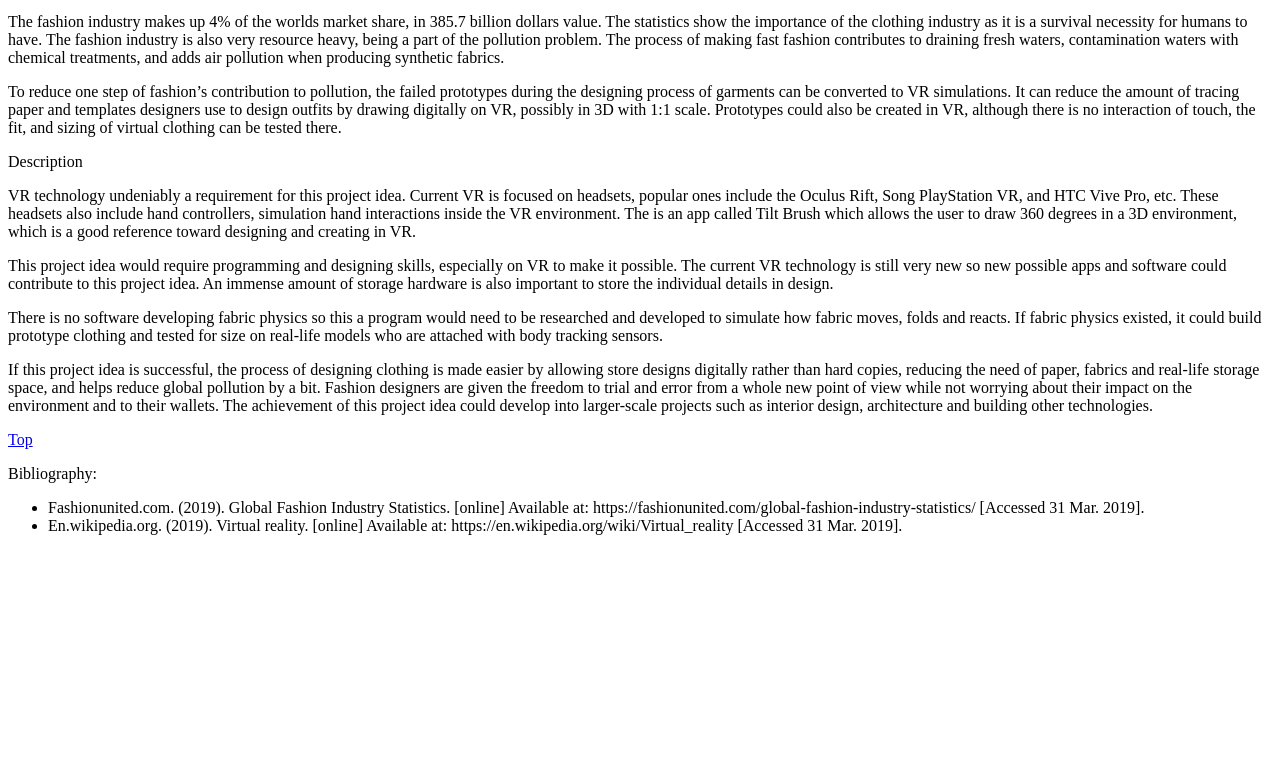
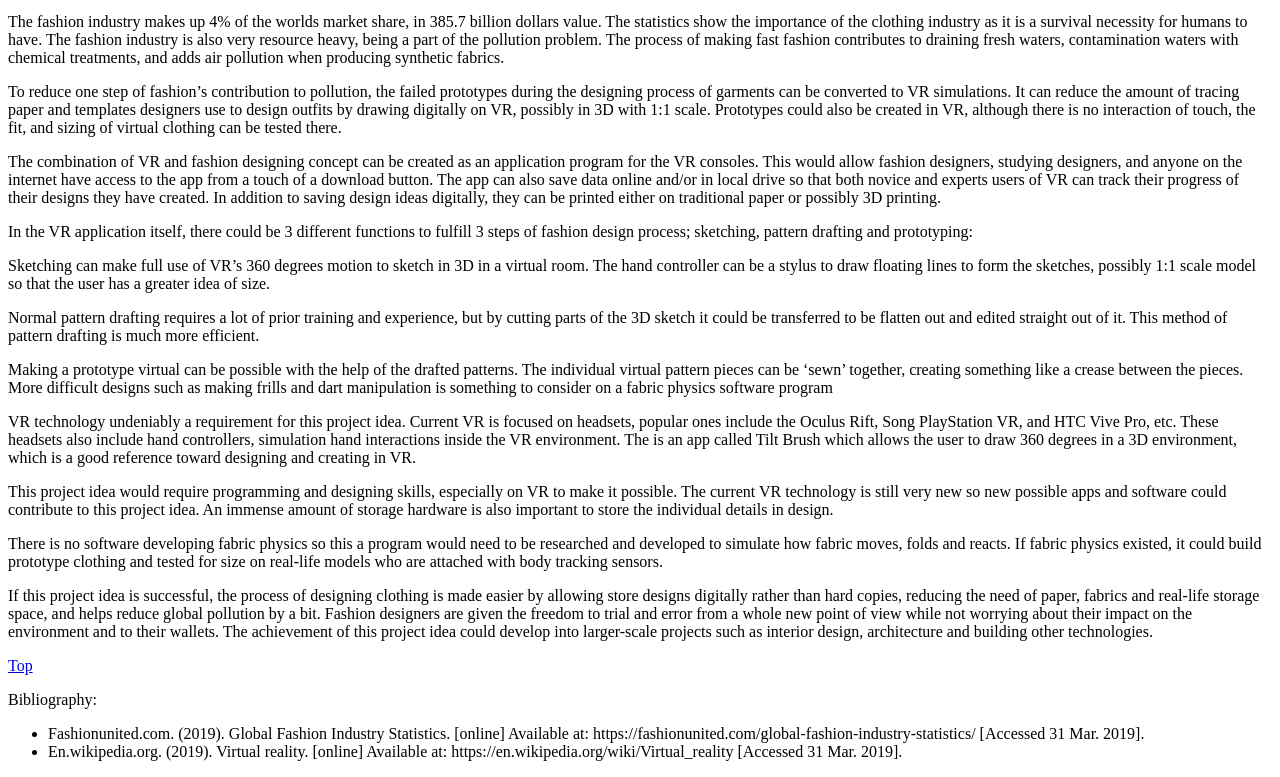
Before and after one commit to YanNi-Zhao/AssignmentIIT, a plain HTML site: page index.html in a window 1280 px wide. Shown: the part 6363-7140 px from the top of the page. Before the commit the page ends 6914 px from the top, so only its background shows below. Drawn offline with Linux system fonts and the light colour scheme.

Commit message:
Update index.html

```diff
--- a/index.html
+++ b/index.html
@@ -105,7 +105,11 @@
 			<p>VR is a revolutionary immersive technology where activities such as chatting, gaming, drawing, and even military training is transported into a computerized environment. Since VR is very versatile, it would be possible to create a program where the real-life process of designing clothing is converted into VR technology. The process of designing clothing is very time-consuming as it requires lots of trial and error during pattern making and all throughout prototyping. VR would make this process much more organized reducing the stress of misplaced pieces and human error. </p>
 			<p>The fashion industry makes up 4% of the worlds market share, in 385.7 billion dollars value. The statistics show the importance of the clothing industry as it is a survival necessity for humans to have. The fashion industry is also very resource heavy, being a part of the pollution problem. The process of making fast fashion contributes to draining fresh waters, contamination waters with chemical treatments, and adds air pollution when producing synthetic fabrics. </p>
       <p>To reduce one step of fashion’s contribution to pollution, the failed prototypes during the designing process of garments can be converted to VR simulations. It can reduce the amount of tracing paper and templates designers use to design outfits by drawing digitally on VR, possibly in 3D with 1:1 scale. Prototypes could also be created in VR, although there is no interaction of touch, the fit, and sizing of virtual clothing can be tested there.  </p>
-      <p>Description</p>
+        <p>The combination of VR and fashion designing concept can be created as an application program for the VR consoles. This would allow fashion designers, studying designers, and anyone on the internet have access to the app from a touch of a download button. The app can also save data online and/or in local drive so that both novice and experts users of VR can track their progress of their designs they have created. In addition to saving design ideas digitally, they can be printed either on traditional paper or possibly 3D printing.</p>
+      <p>In the VR application itself, there could be 3 different functions to fulfill 3 steps of fashion design process; sketching, pattern drafting and prototyping:</p>
+      <p>Sketching can make full use of VR’s 360 degrees motion to sketch in 3D in a virtual room. The hand controller can be a stylus to draw floating lines to form the sketches, possibly 1:1 scale model so that the user has a greater idea of size. </p>
+      <p>Normal pattern drafting requires a lot of prior training and experience, but by cutting parts of the 3D sketch it could be transferred to be flatten out and edited straight out of it. This method of pattern drafting is much more efficient.</p>
+      <p>Making a prototype virtual can be possible with the help of the drafted patterns. The individual virtual pattern pieces can be ‘sewn’ together, creating something like a crease between the pieces. More difficult designs such as making frills and dart manipulation is something to consider on a fabric physics software program</p>
       <p>VR technology undeniably a requirement for this project idea. Current VR is focused on headsets, popular ones include the Oculus Rift, Song PlayStation VR, and HTC Vive Pro, etc. These headsets also include hand controllers, simulation hand interactions inside the VR environment. The is an app called Tilt Brush which allows the user to draw 360 degrees in a 3D environment, which is a good reference toward designing and creating in VR. </p>
       <p>This project idea would require programming and designing skills, especially on VR to make it possible. The current VR technology is still very new so new possible apps and software could contribute to this project idea. An immense amount of storage hardware is also important to store the individual details in design.</p>
       <p>There is no software developing fabric physics so this a program would need to be researched and developed to simulate how fabric moves, folds and reacts.  If fabric physics existed, it could build prototype clothing and tested for size on real-life models who are attached with body tracking sensors. </p>
```
